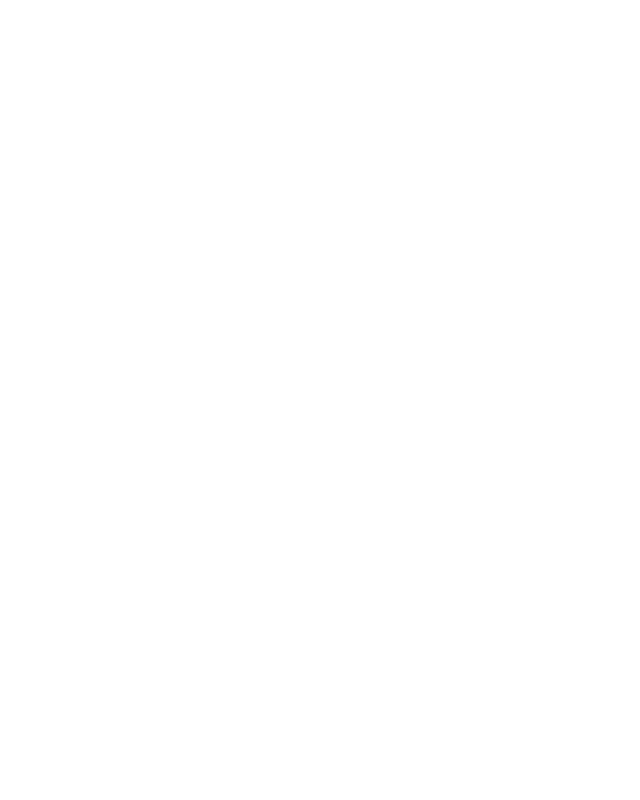
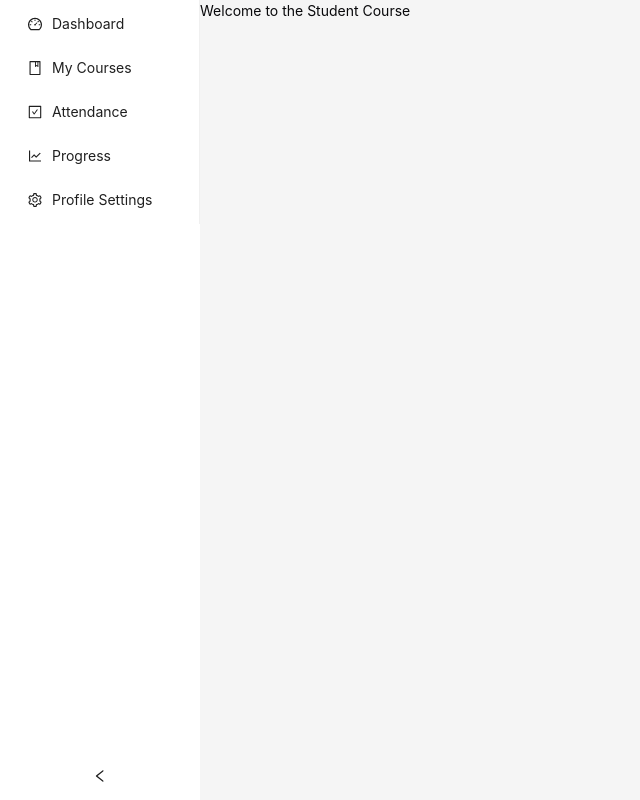
Before and after one commit to abdul-ahad-dev/SMIT-LMS, a React (Vite) app: page /student/course in a window 1280 px wide. Before the commit this address had no page. Shown: the whole page, without its empty margins (0-640 px from the left). Built offline with nearby package versions, Linux system fonts and the light colour scheme.

Commit message:
Set up student layout with sidebar and main content area

```diff
--- a/package.json
+++ b/package.json
@@ -10,7 +10,11 @@
     "preview": "vite preview"
   },
   "dependencies": {
+    "@radix-ui/react-dialog": "^1.1.2",
+    "@radix-ui/react-separator": "^1.1.0",
     "@radix-ui/react-slot": "^1.1.0",
+    "@radix-ui/react-tooltip": "^1.1.4",
+    "antd": "^5.22.3",
     "class-variance-authority": "^0.7.1",
     "clsx": "^2.1.1",
     "lucide-react": "^0.468.0",
--- a/src/App.jsx
+++ b/src/App.jsx
@@ -1,15 +1,30 @@
 import { BrowserRouter, Route, Routes } from 'react-router-dom'
-import Student from './student/student'
 import Teacher from './teacher/teacher'
 import Admin from './admin/admin'
 import Login from './Login'
+import Student from './student'
+import StudentDashboard from './student/StudentDashboard'
+import StudentCourse from './student/StudentCourse'
+import StudentAttendance from './student/StudentAttendance'
+import StudentProfileSetting from './student/StudentProfileSetting'
+import StudentProgress from './student/StudentProgress'
 
 function App() {
   return (
     <BrowserRouter>
       <Routes>
+        {/* Main Routes */}
         <Route index element={<Login />} />
-        <Route path='/student' element={<Student />} />
+
+        {/* Student Sub-Routes */}
+        <Route path="/student" element={<Student />}>
+          <Route path="dashboard" index element={<StudentDashboard />} />
+          <Route path="course" element={<StudentCourse />} />
+          <Route path="attendance" element={<StudentAttendance />} />
+          <Route path="progress" element={<StudentProgress />} />
+          <Route path="setting" element={<StudentProfileSetting />} />
+        </Route>
+
         <Route path='/teacher' element={<Teacher />} />
         <Route path='/admin' element={<Admin />} />
       </Routes>
--- a/src/index.css
+++ b/src/index.css
@@ -28,7 +28,15 @@
     --chart-4: 43 74% 66%;
     --chart-5: 27 87% 67%;
     --radius: 0.5rem
-  }
+  ;
+    --sidebar-background: 0 0% 98%;
+    --sidebar-foreground: 240 5.3% 26.1%;
+    --sidebar-primary: 240 5.9% 10%;
+    --sidebar-primary-foreground: 0 0% 98%;
+    --sidebar-accent: 240 4.8% 95.9%;
+    --sidebar-accent-foreground: 240 5.9% 10%;
+    --sidebar-border: 220 13% 91%;
+    --sidebar-ring: 217.2 91.2% 59.8%}
   .dark {
     --background: 240 10% 3.9%;
     --foreground: 0 0% 98%;
@@ -54,7 +62,15 @@
     --chart-3: 30 80% 55%;
     --chart-4: 280 65% 60%;
     --chart-5: 340 75% 55%
-  }
+  ;
+    --sidebar-background: 240 5.9% 10%;
+    --sidebar-foreground: 240 4.8% 95.9%;
+    --sidebar-primary: 224.3 76.3% 48%;
+    --sidebar-primary-foreground: 0 0% 100%;
+    --sidebar-accent: 240 3.7% 15.9%;
+    --sidebar-accent-foreground: 240 4.8% 95.9%;
+    --sidebar-border: 240 3.7% 15.9%;
+    --sidebar-ring: 217.2 91.2% 59.8%}
 }
 @layer base {
   * {
--- a/src/student/Student.jsx
+++ /dev/null
@@ -1,7 +0,0 @@
-function Student() {
-  return (
-    <div>Student</div>
-  )
-}
-
-export default Student
--- /dev/null
+++ b/src/student/StudentAttendance.jsx
@@ -0,0 +1,8 @@
+function StudentAttendance() {
+  console.log("StudentAttendance");
+  return (
+    <div className="">StudentAttendance</div>
+  )
+}
+
+export default StudentAttendance
--- /dev/null
+++ b/src/student/StudentCourse.jsx
@@ -0,0 +1,9 @@
+function StudentCourse() {
+  return (
+    <div>
+       <h1>Welcome to the Student Course</h1>
+    </div>
+  )
+}
+
+export default StudentCourse
--- /dev/null
+++ b/src/student/StudentDashboard.jsx
@@ -0,0 +1,7 @@
+function StudentDashboard() {
+  return (
+    <div>StudentDashboard</div>
+  )
+}
+
+export default StudentDashboard
--- /dev/null
+++ b/src/student/StudentProfileSetting.jsx
@@ -0,0 +1,7 @@
+function StudentProfileSetting() {
+  return (
+    <div>StudentProfileSetting</div>
+  )
+}
+
+export default StudentProfileSetting
--- /dev/null
+++ b/src/student/StudentProgress.jsx
@@ -0,0 +1,7 @@
+function StudentProgress() {
+  return (
+    <div>StudentProgress</div>
+  )
+}
+
+export default StudentProgress
--- /dev/null
+++ b/src/student/index.jsx
@@ -0,0 +1,58 @@
+import { useState } from 'react';
+import {
+  DashboardOutlined,
+  BookOutlined,
+  CheckSquareOutlined,
+  LineChartOutlined,
+  SettingOutlined,
+} from '@ant-design/icons';
+import { Layout, Menu } from 'antd';
+import { useNavigate, Outlet } from 'react-router-dom';
+
+const { Sider } = Layout;
+
+// Utility function to create menu items
+function getItem(label, key, icon, children) {
+  return {
+    key,
+    icon,
+    children,
+    label,
+  };
+}
+
+// Menu items
+const items = [
+  getItem('Dashboard', '/student/dashboard', <DashboardOutlined />),
+  getItem('My Courses', '/student/course', <BookOutlined />),
+  getItem('Attendance', '/student/attendance', <CheckSquareOutlined />),
+  getItem('Progress', '/student/progress', <LineChartOutlined />),
+  getItem('Profile Settings', '/student/setting', <SettingOutlined />),
+];
+
+const Student = () => {
+  const [collapsed, setCollapsed] = useState(false);
+  const navigate = useNavigate();
+
+  // Handle menu click to navigate
+  const handleMenuClick = ({ key }) => {
+    navigate(key); // Navigate to the route associated with the clicked menu item
+  };
+
+  return (
+    <Layout style={{ minHeight: '100vh' }}>
+      <Sider theme='light' collapsible collapsed={collapsed} onCollapse={(value) => setCollapsed(value)}>
+        <div className="demo-logo-vertical" />
+        <Menu
+          theme="light"
+          defaultSelectedKeys={['1']}
+          mode="inline" items={items}
+          onClick={handleMenuClick}
+        />
+      </Sider>
+      <Outlet />
+    </Layout>
+  );
+};
+
+export default Student;
--- a/tailwind.config.js
+++ b/tailwind.config.js
@@ -51,6 +51,16 @@
   				'3': 'hsl(var(--chart-3))',
   				'4': 'hsl(var(--chart-4))',
   				'5': 'hsl(var(--chart-5))'
+  			},
+  			sidebar: {
+  				DEFAULT: 'hsl(var(--sidebar-background))',
+  				foreground: 'hsl(var(--sidebar-foreground))',
+  				primary: 'hsl(var(--sidebar-primary))',
+  				'primary-foreground': 'hsl(var(--sidebar-primary-foreground))',
+  				accent: 'hsl(var(--sidebar-accent))',
+  				'accent-foreground': 'hsl(var(--sidebar-accent-foreground))',
+  				border: 'hsl(var(--sidebar-border))',
+  				ring: 'hsl(var(--sidebar-ring))'
   			}
   		}
   	}
```
Also changed, not shown: 1 other file (tests, documents, lock files or other folders).
